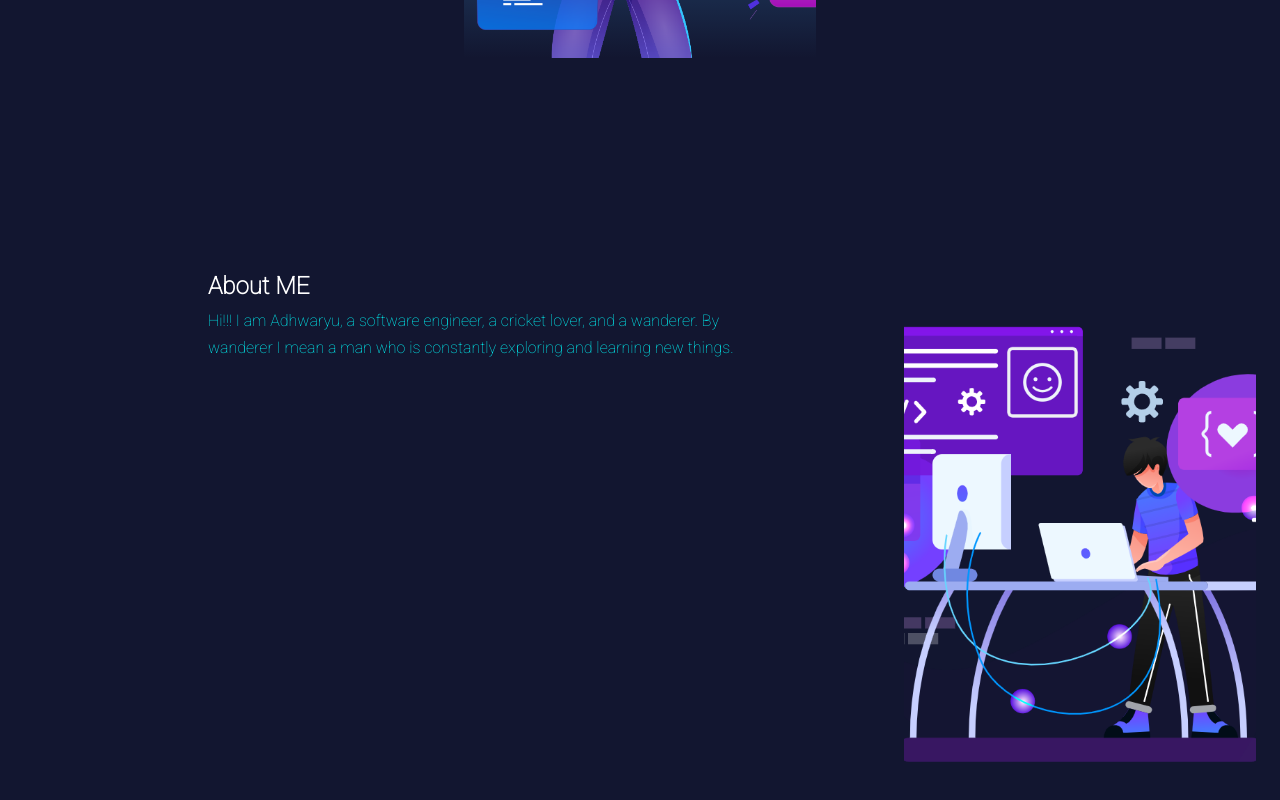
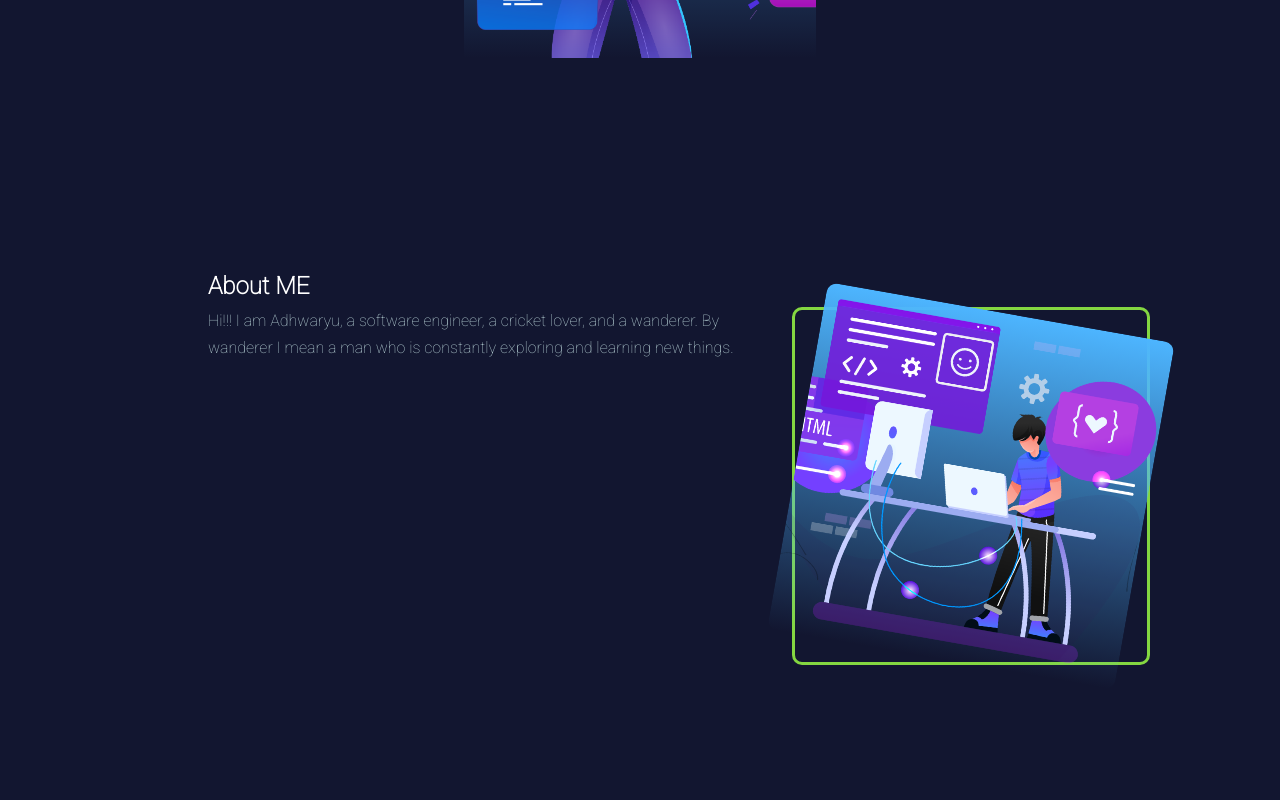
Before and after one commit to adhwaryujha/portfolio-page, a React (Create React App) app: page / in a window 1280 px wide. Shown: the part 816-1616 px from the top of the page. Built offline with nearby package versions, Linux system fonts and the light colour scheme.

Commit message:
about.js updated with style, more content to be added

```diff
--- a/src/components/about/About.js
+++ b/src/components/about/About.js
@@ -13,7 +13,9 @@ const About = () => {
             learning new things.
           </p>{" "}
         </div>
-        <img src={image} alt="coder" />
+        <div className={classes.image}>
+          <img src={image} alt="coder" />
+        </div>
       </div>
     </section>
   );
--- a/src/components/about/About.module.css
+++ b/src/components/about/About.module.css
@@ -7,7 +7,7 @@
   color: white;
 }
 
-.about h1:after {
+/* .about h1:after {
   content: "";
   width: 120px;
   height: 2px;
@@ -15,22 +15,33 @@
   right: 0;
   top: 50%;
   position: absolute;
-}
+} */
 
 .about div {
   display: flex;
-  gap: 10rem;
+  gap: 3rem;
   /* align-items: center; */
 }
 
-.about div img {
+.image img {
   width: 22rem;
-  height: 30rem;
+  height: 22rem;
   border-radius: 10px;
+  background: linear-gradient(#4db5ff, transparent);
+  transform: rotate(10deg);
+}
+
+.image {
+  border: 3px solid rgba(135, 219, 66, 0.986);
+  border-radius: 10px;
+}
+
+.image img:hover {
+  transform: rotate(0deg);
 }
 
 .paragraph {
   width: 50%;
   height: 50%;
-  color: aqua;
+  color: rgba(218, 248, 248, 0.829);
 }
```
Also changed, not shown: 1 other file (tests, documents, lock files or other folders).
